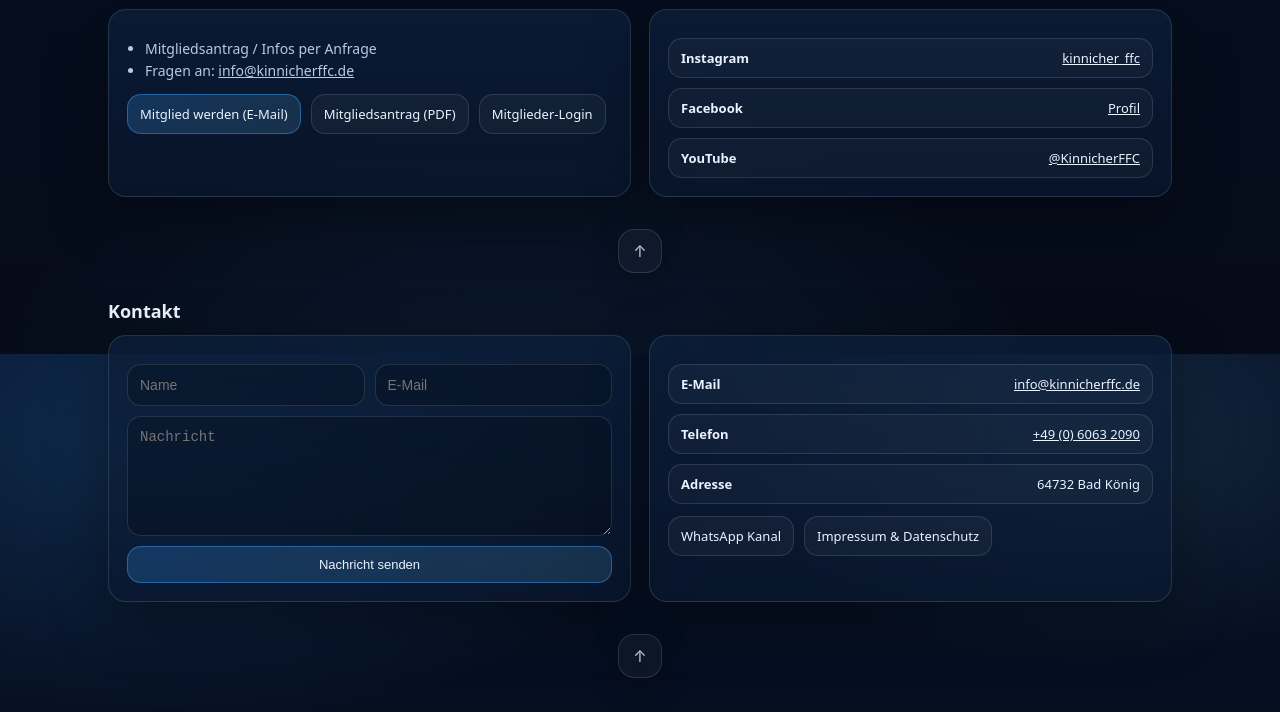
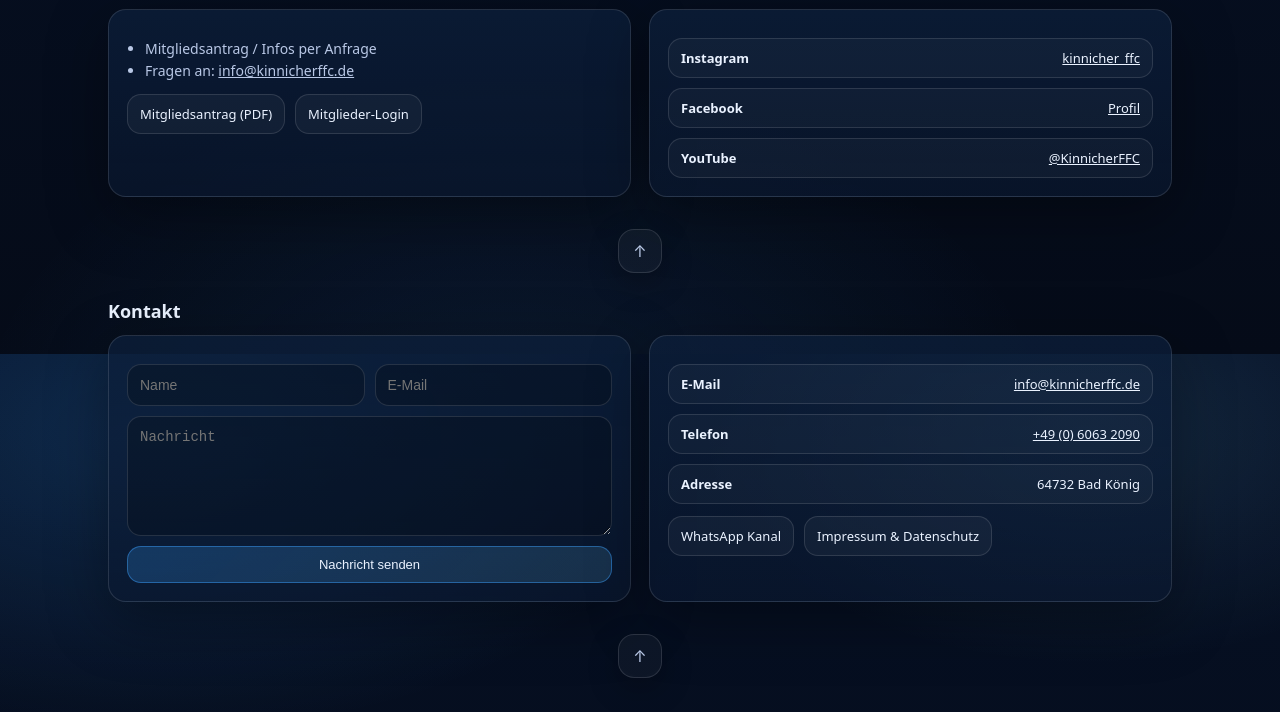
Before and after one commit to kinnicherffc/one, a plain HTML site: page index.html in a window 1280 px wide. Shown: the part 2846-3558 px from the top of the page. Drawn offline with Linux system fonts and the light colour scheme; a script that the page names is missing.

Commit message:
button gelöscht

```diff
--- a/index.html
+++ b/index.html
@@ -647,7 +647,7 @@
               <li>Fragen an: <a href="mailto:info@kinnicherffc.de">info@kinnicherffc.de</a></li>
             </ul>
             <div style="margin-top:12px; display:flex; gap:10px; flex-wrap:wrap">
-              <a class="btn primary" href="mailto:info@kinnicherffc.de?subject=Mitglied%20werden%20-%20Anfrage">Mitglied werden (E-Mail)</a>
+
              <a class="btn" href="assets/Mitgliedsantrag.pdf" target="_blank" rel="noopener">
   Mitgliedsantrag (PDF)
 </a>
```
